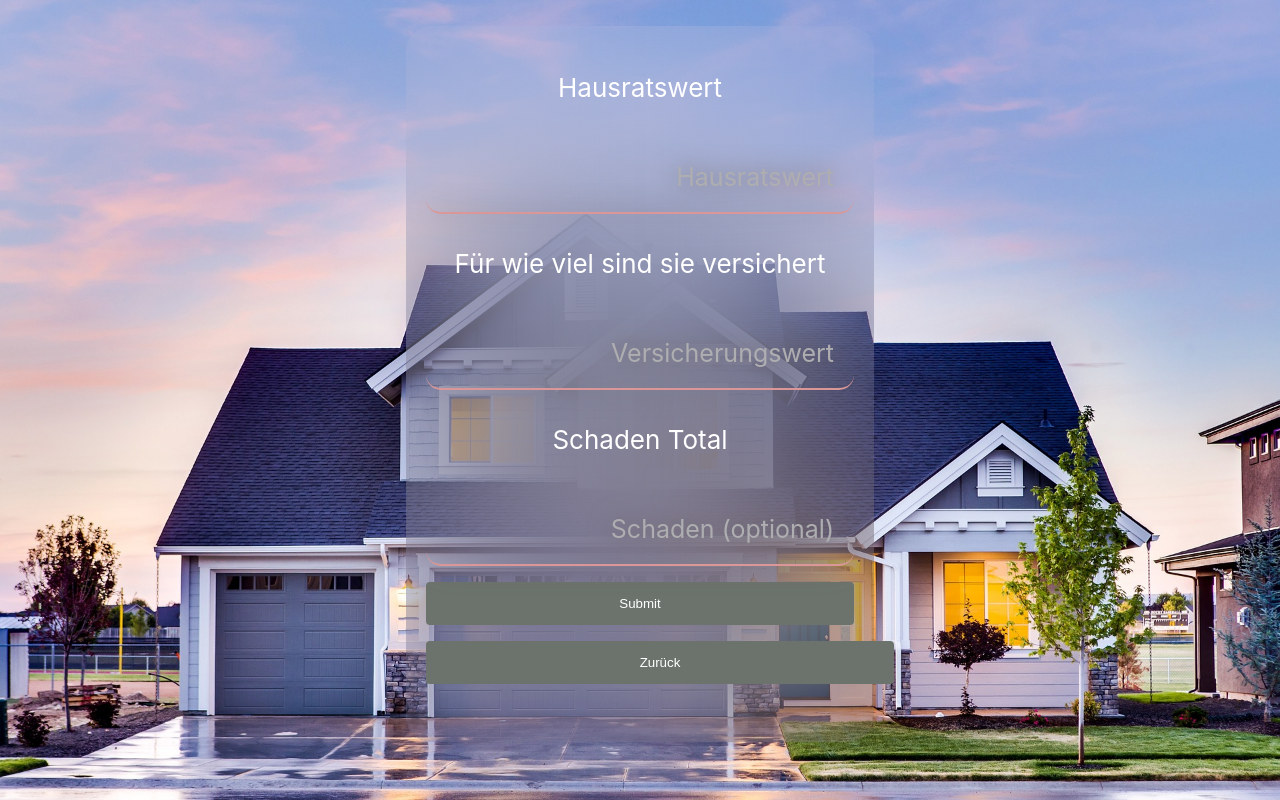
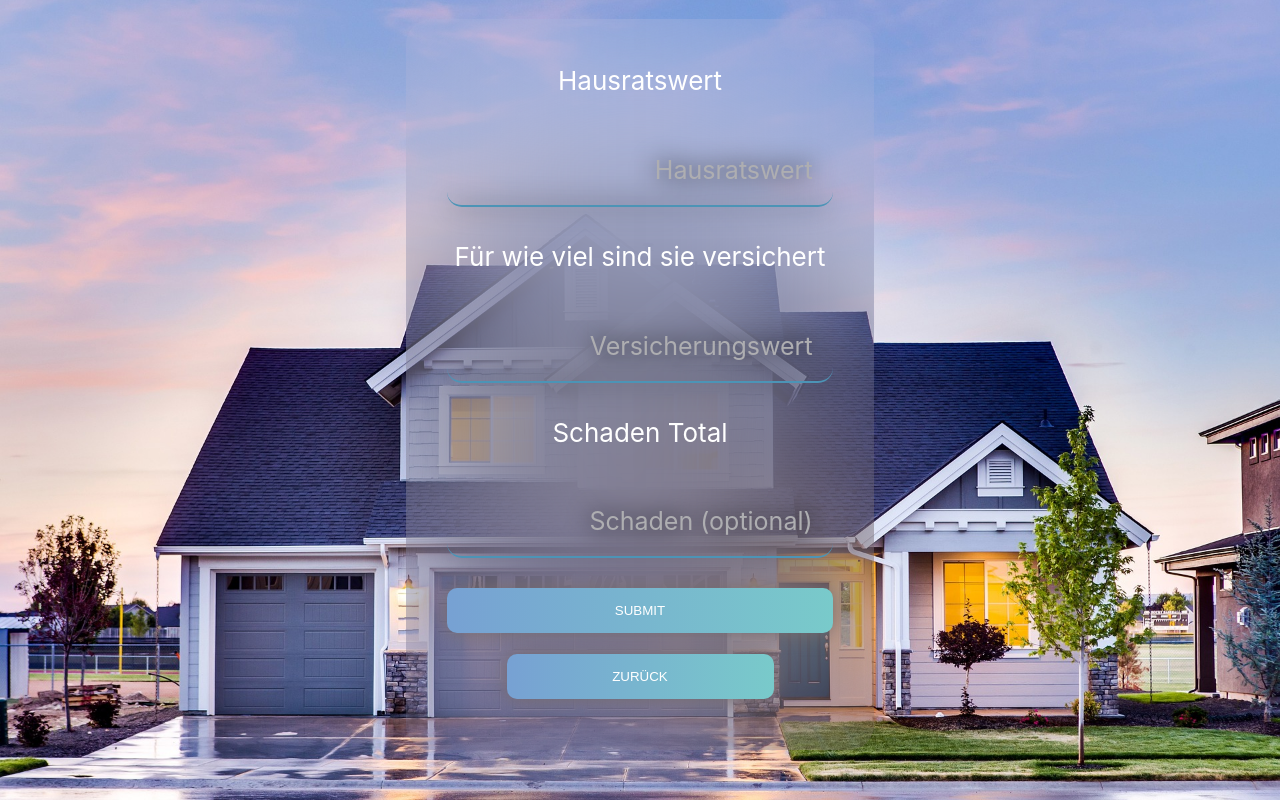
Before and after one commit to DaniDevOfficial/Versicherungsrechner-React, a React (Create React App) app: page /Rechner in a window 1280 px wide. Built offline with nearby package versions, Linux system fonts and the light colour scheme.

Commit message:
CSS for submit and back button

```diff
--- a/src/components/components.css
+++ b/src/components/components.css
@@ -40,7 +40,7 @@ table {
 .numberinput {
   all: unset;
 
-    width: 100%;
+    width: 90%;
     padding: 12px 20px;
     margin: 8px 0;
     display: inline-block;
@@ -48,16 +48,21 @@ table {
     border-radius: 15px;
     box-sizing: border-box;
     text-align: right;
-    box-shadow: #6c726c;
     color: white;
     font-size: 25px;
     margin-top: 3%;
     padding:20px;
-    filter: drop-shadow(0 0 0.75rem rgb(103, 94, 94));
+    filter: drop-shadow(0 0 0.75rem rgb(0, 0, 0));
     background-color: transparent;
-    border-bottom: 2px solid rgb(219, 151, 151);
+    border-bottom: 2px solid rgb(76, 148, 182);
+
 
 }
+input[type=back] {
+width: auto;
+}
+
+
 .numberinput:focus {
     outline: none;
   }
@@ -74,7 +79,7 @@ table {
 
 .submitinput {
 width: 100%;
-    background-color: #6c726c;
+    background-color: #419493;
     color: white;
     text-align: center;
     padding: 14px 20px;
@@ -83,6 +88,7 @@ width: 100%;
     border-radius: 4px;
     cursor: pointer;
     box-shadow: rgba(149, 157, 165, 0.2) 0px 8px 24px;
+    width: 90%;
   }
   .radioinput {
     font-family: system-ui, sans-serif;
@@ -94,5 +100,28 @@ width: 100%;
     display: none;
 }
 input:disabled {
-  background: #f00;
+  background: rgb(0, 0, 0);
 }
+
+
+.submitinput {
+  background-image: linear-gradient(to right, #77A1D3 0%, #79CBCA  51%, #77A1D3  100%);
+  margin: 10px;
+  padding: 15px 45px;
+  text-align: center;
+  text-transform: uppercase;
+  transition: 0.5s;
+  background-size: 200% auto;
+  color: white;
+  box-shadow: 0 0 20px #786b6b;
+  border-radius: 10px;
+  display: block;
+  margin: 0 auto;
+  margin-top: 5%;
+}
+
+.submitinput:hover {
+  background-position: right center;
+  color: #fff;
+  text-decoration: none;
+}
```
